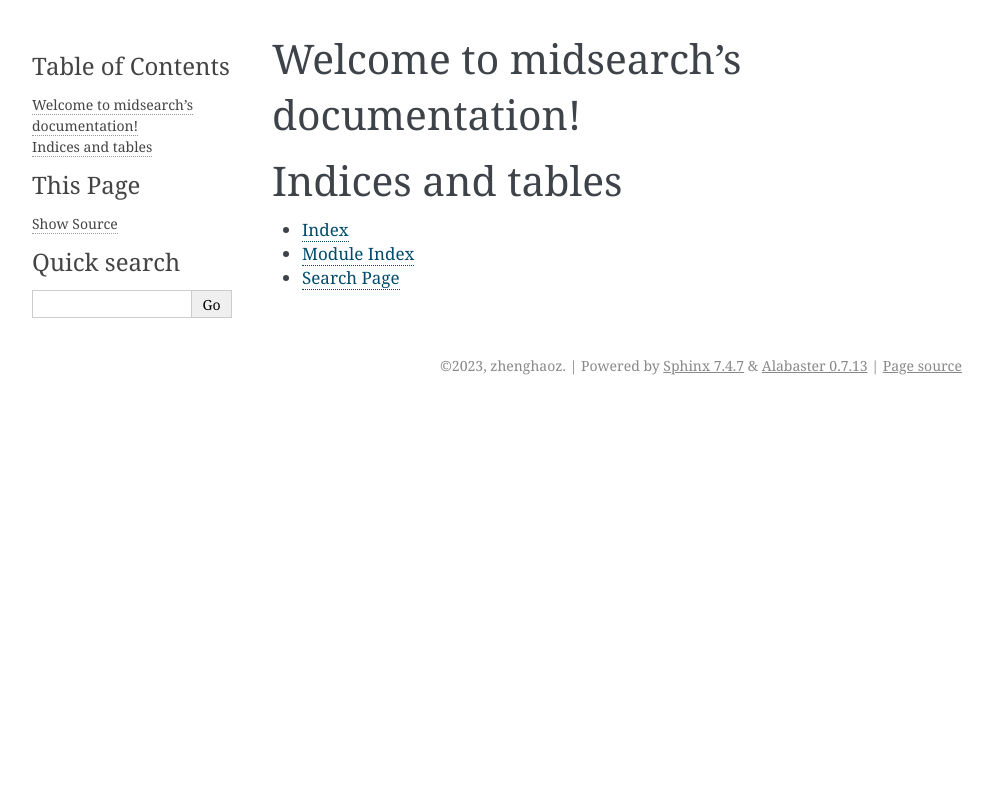
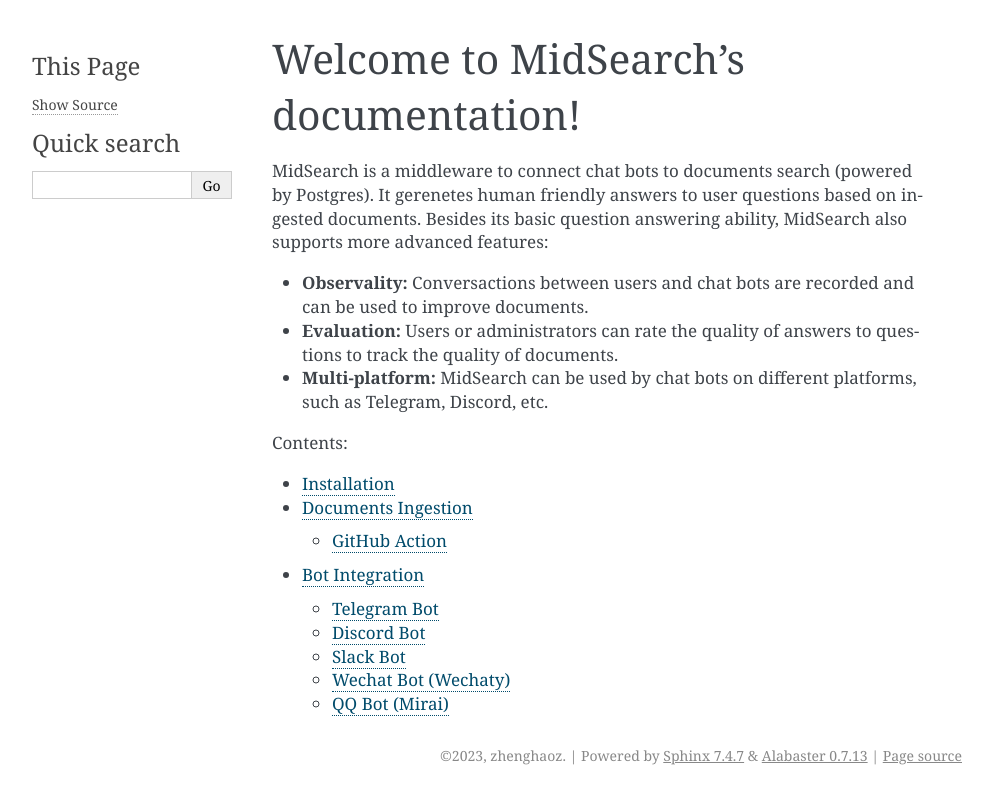
Before and after one commit to gorse-io/midsearch, a Sphinx documentation site: the page built from docs/index.rst, in a window 1280 px wide. Shown: the top 804 px of the page, without its empty margins (148-1141 px from the left). Built offline with Sphinx 7.4.7, drawn with Linux system fonts in a browser that asks for light colours.

```diff
--- /dev/null
+++ b/docs/bot.rst
@@ -0,0 +1,17 @@
+Bot Integration
+===============
+
+Telegram Bot
+------------
+
+Discord Bot
+-----------
+
+Slack Bot
+---------
+
+Wechat Bot (Wechaty)
+--------------------
+
+QQ Bot (Mirai)
+--------------
--- a/docs/conf.py
+++ b/docs/conf.py
@@ -17,7 +17,7 @@
 
 # -- Project information -----------------------------------------------------
 
-project = 'midsearch'
+project = 'MidSearch'
 copyright = '2023, zhenghaoz'
 author = 'zhenghaoz'
 
--- a/docs/index.rst
+++ b/docs/index.rst
@@ -3,18 +3,19 @@
    You can adapt this file completely to your liking, but it should at least
    contain the root `toctree` directive.
 
-Welcome to midsearch's documentation!
+Welcome to MidSearch's documentation!
 =====================================
+
+MidSearch is a middleware to connect chat bots to documents search (powered by Postgres). It gerenetes human friendly answers to user questions based on ingested documents. Besides its basic question answering ability, MidSearch also supports more advanced features:
+
+- **Observality:** Conversactions between users and chat bots are recorded and can be used to improve documents.
+- **Evaluation:** Users or administrators can rate the quality of answers to questions to track the quality of documents.
+- **Multi-platform:** MidSearch can be used by chat bots on different platforms, such as Telegram, Discord, etc.
 
 .. toctree::
    :maxdepth: 2
    :caption: Contents:
 
-
-
-Indices and tables
-==================
-
-* :ref:`genindex`
-* :ref:`modindex`
-* :ref:`search`
+   installation
+   ingestion
+   bot
--- /dev/null
+++ b/docs/ingestion.rst
@@ -0,0 +1,5 @@
+Documents Ingestion
+===================
+
+GitHub Action
+-------------
--- /dev/null
+++ b/docs/installation.rst
@@ -0,0 +1,2 @@
+Installation
+============
--- a/requirements.txt
+++ b/requirements.txt
@@ -12,6 +12,9 @@
 psycopg2-binary==2.9.6
 python-dotenv==0.21.0
 python-telegram-bot==20.2
+slack==0.0.2
+slackeventsapi==3.0.1
 SQLAlchemy==2.0.9
 tiktoken==0.3.3
 waitress==2.1.2
+wechaty==0.10.7
```
Also changed, not shown: 2 other files.
